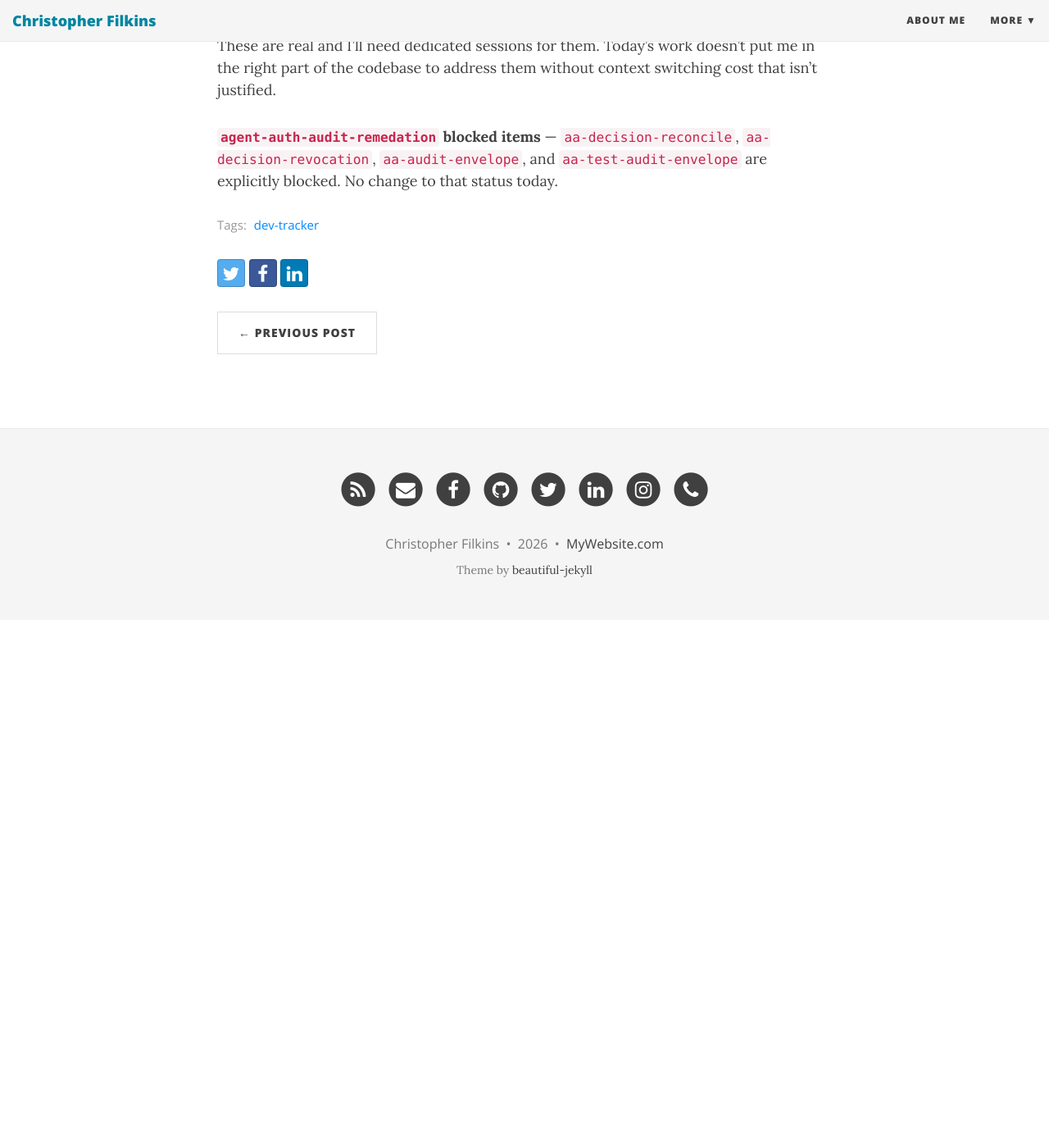
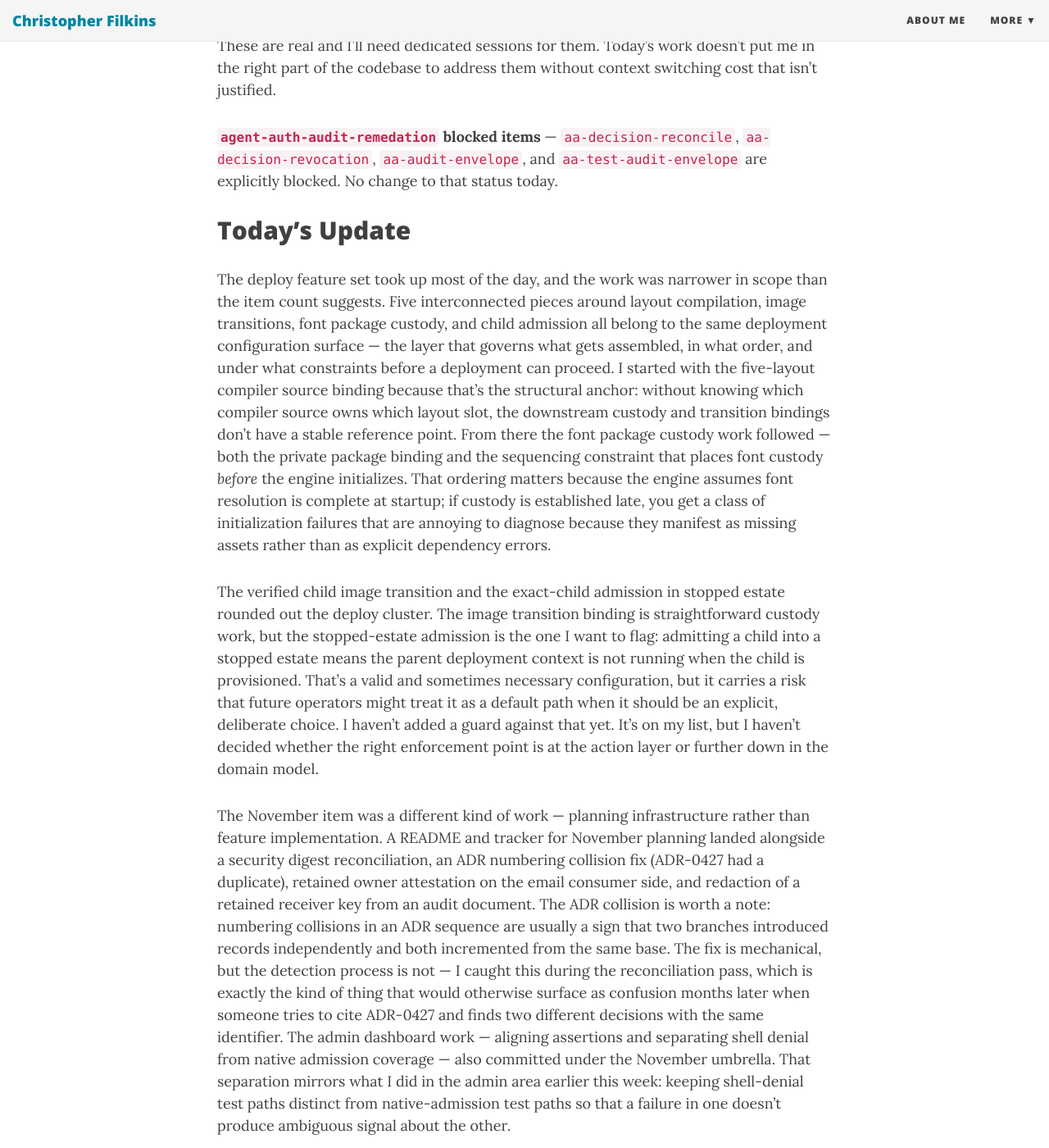
Before and after one commit to filchyboy/filchyboy.github.io, a Jekyll site: the page built from _posts/2026-11-05-daily-dev-log.md, in a window 1280 px wide and 1400 px high, scrolled down 3245 px. Shown: the whole window at 82% size. Built offline with Jekyll 4.4.1, drawn with Linux system fonts in a browser that asks for light colours; nearby versions of some CDN libraries; before the commit the page ends 4001 px from its top, so only the background shows below that; some of the changed text lies outside the part shown.

Commit message:
Update daily dev log: 2026-11-05

```diff
--- a/_posts/2026-11-05-daily-dev-log.md
+++ b/_posts/2026-11-05-daily-dev-log.md
@@ -53,3 +53,22 @@ Which brings me to the thing I'll say directly: `asie-mac-mini-private-functiona
 
 <!-- plan-unit-ids: col-6038-baseline-definitions,col-6038-determination-model,col-6038-scheme-migration,pbej-access-prove,pbej-admission,pbej-guest-prove -->
 <!-- SECTION: DAILY-PLAN END -->
+
+
+<!-- SECTION: ACCOMPLISHED START -->
+<!-- publication-digest: a8b30223ab94cf1086bda3c6f86386d0183aedd8763cb85800da44d8714bcbf8 -->
+<!-- publication-revision: f8ef9cc85644431d9a975c573119fa5c -->
+<!-- accomplished-generated: 2026-11-06T05:05:39.132678+00:00 -->
+
+## Today's Update
+
+The deploy feature set took up most of the day, and the work was narrower in scope than the item count suggests. Five interconnected pieces around layout compilation, image transitions, font package custody, and child admission all belong to the same deployment configuration surface — the layer that governs what gets assembled, in what order, and under what constraints before a deployment can proceed. I started with the five-layout compiler source binding because that's the structural anchor: without knowing which compiler source owns which layout slot, the downstream custody and transition bindings don't have a stable reference point. From there the font package custody work followed — both the private package binding and the sequencing constraint that places font custody *before* the engine initializes. That ordering matters because the engine assumes font resolution is complete at startup; if custody is established late, you get a class of initialization failures that are annoying to diagnose because they manifest as missing assets rather than as explicit dependency errors.
+
+The verified child image transition and the exact-child admission in stopped estate rounded out the deploy cluster. The image transition binding is straightforward custody work, but the stopped-estate admission is the one I want to flag: admitting a child into a stopped estate means the parent deployment context is not running when the child is provisioned. That's a valid and sometimes necessary configuration, but it carries a risk that future operators might treat it as a default path when it should be an explicit, deliberate choice. I haven't added a guard against that yet. It's on my list, but I haven't decided whether the right enforcement point is at the action layer or further down in the domain model.
+
+The November item was a different kind of work — planning infrastructure rather than feature implementation. A README and tracker for November planning landed alongside a security digest reconciliation, an ADR numbering collision fix (ADR-0427 had a duplicate), retained owner attestation on the email consumer side, and redaction of a retained receiver key from an audit document. The ADR collision is worth a note: numbering collisions in an ADR sequence are usually a sign that two branches introduced records independently and both incremented from the same base. The fix is mechanical, but the detection process is not — I caught this during the reconciliation pass, which is exactly the kind of thing that would otherwise surface as confusion months later when someone tries to cite ADR-0427 and finds two different decisions with the same identifier. The admin dashboard work — aligning assertions and separating shell denial from native admission coverage — also committed under the November umbrella. That separation mirrors what I did in the admin area earlier this week: keeping shell-denial test paths distinct from native-admission test paths so that a failure in one doesn't produce ambiguous signal about the other.
+
+The receiver key redaction from the audit document is the item I'm least settled on. Redacting it is the right call for the audit artifact, but it means there's now an asymmetry between what the audit document records and what the system actually processed. I've noted that in the audit trail, but I'll want to revisit whether the current redaction approach leaves enough context for a future security review to reconstruct intent without reconstructing the sensitive value itself. That's a documentation design question as much as a security one, and I don't have a definitive answer yet.
+
+<!-- accomplished-unit-ids: deploy-admit-exact-child-stopped-estate,deploy-bind-five-layout-compiler-source,deploy-bind-font-custody-before-engine,deploy-bind-private-font-package-custody,deploy-bind-verified-child-image-transition,november-readme-tracker-november-planning-include -->
+<!-- SECTION: ACCOMPLISHED END -->
```
